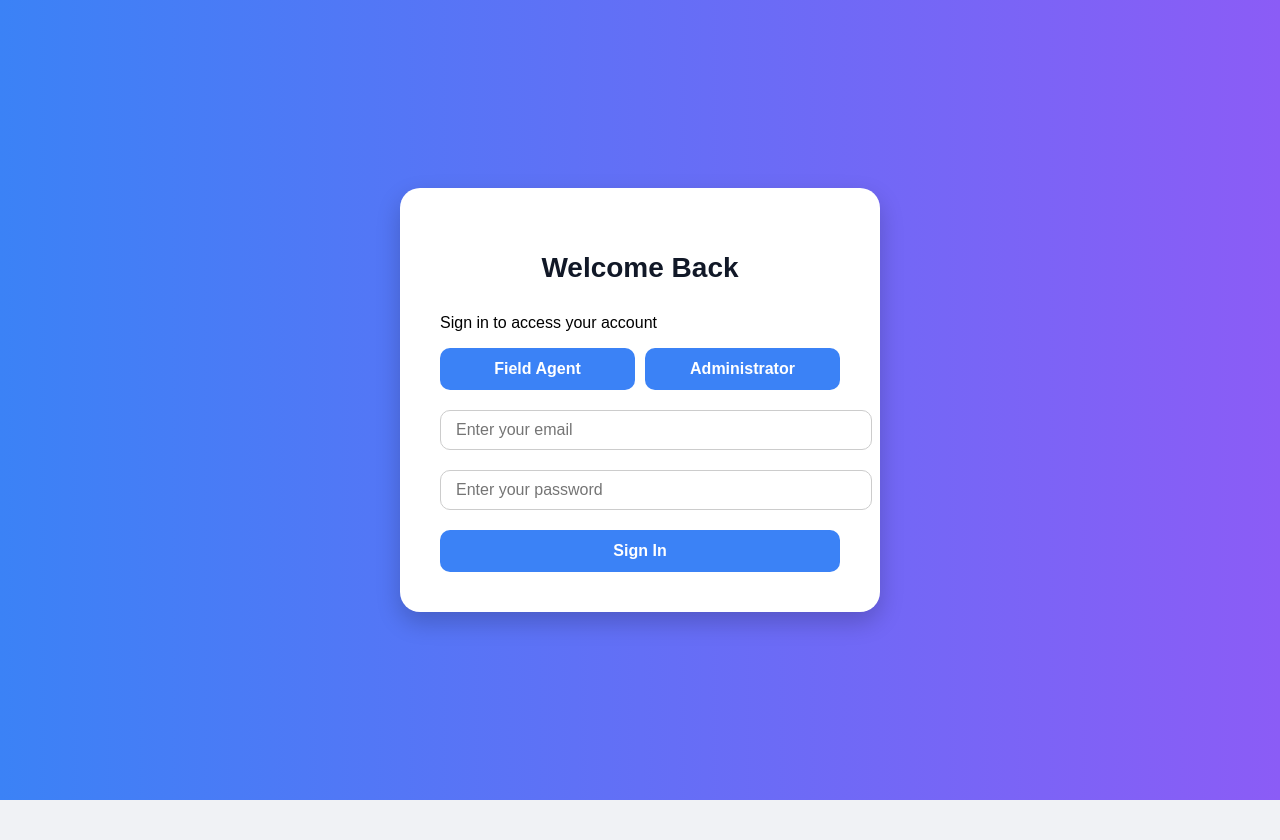
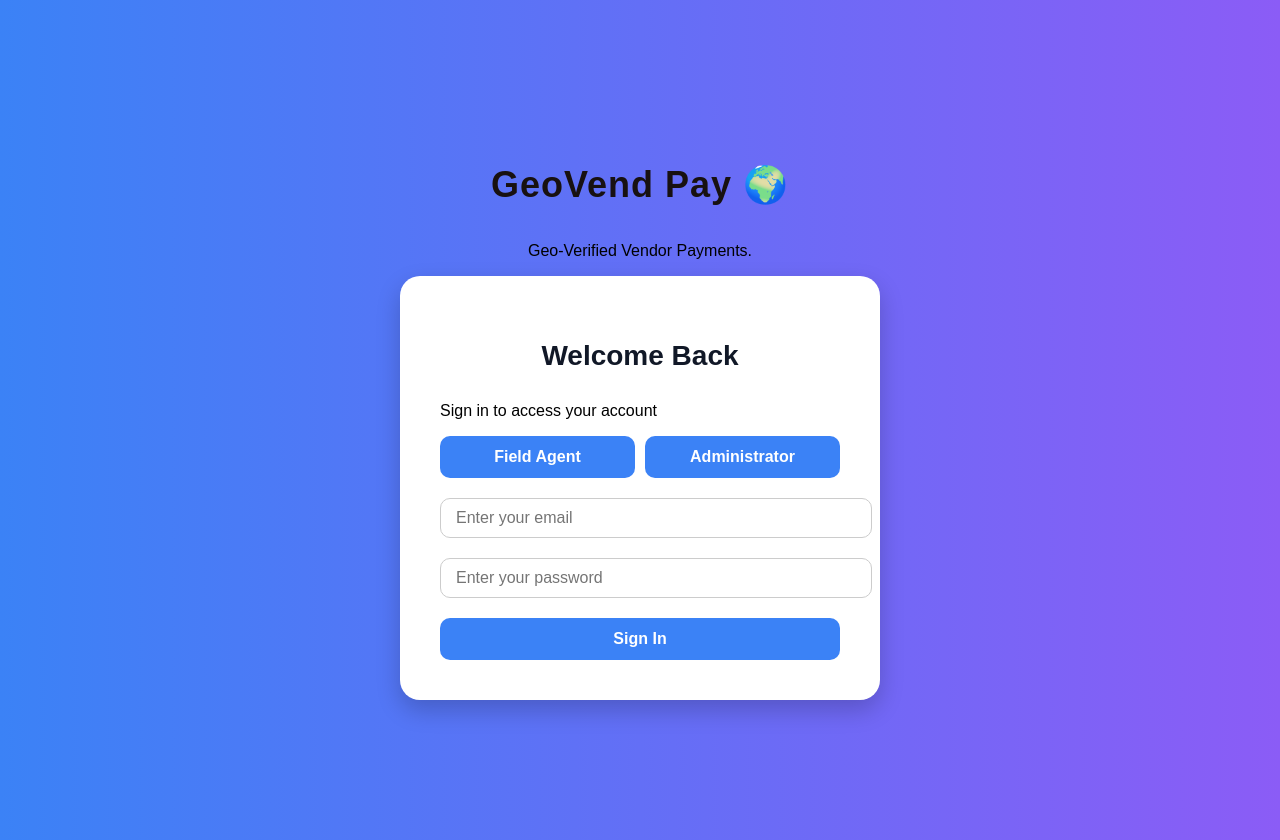
Before and after one commit to njagua76/Geo-Verified-Vendor-Pay-System, a React (Create React App) app in the folder frontend/Geo-vendor/: page / in a window 1280 px wide. Before the commit the page ends 800 px from the top, so only its background shows below. Built offline with nearby package versions, Linux system fonts and the light colour scheme; no server answers.

Commit message:
last commit

```diff
--- a/frontend/Geo-vendor/src/Login.css
+++ b/frontend/Geo-vendor/src/Login.css
@@ -2,11 +2,26 @@
 .login-container {
   min-height: 100vh;
   display: flex;
+  flex-direction: column;
   justify-content: center;
   align-items: center;
   background: linear-gradient(to right, #3b82f6, #8b5cf6); /* blue to purple */
   font-family: Arial, sans-serif;
+  padding: 20px;
 }
+
+.login-header {
+  text-align: center;
+  font-size: 36px;
+  font-weight: bold;
+  color: #181111;
+  margin-bottom: 20px;
+  letter-spacing: 1px;
+}
+
+
+
+
 
 /* White card with shadow and rounded corners */
 .login-card {
@@ -59,7 +74,7 @@
 }
 
 .login-card button:hover {
-  background-color: #010e2b;
+  background-color: #8798bd;
 }
 
 .login-card button:disabled {
--- a/frontend/Geo-vendor/src/pages/Login.jsx
+++ b/frontend/Geo-vendor/src/pages/Login.jsx
@@ -41,6 +41,10 @@ function Login() {
 
   return (
     <div className="login-container">
+
+      <h1 className="login-header">GeoVend Pay 🌍</h1>
+      <p>Geo-Verified Vendor Payments.</p>
+
       <form onSubmit={handleSubmit} className="login-card">
         <h2>Welcome Back</h2>
         <p className="sub-title">Sign in to access your account</p>
```
